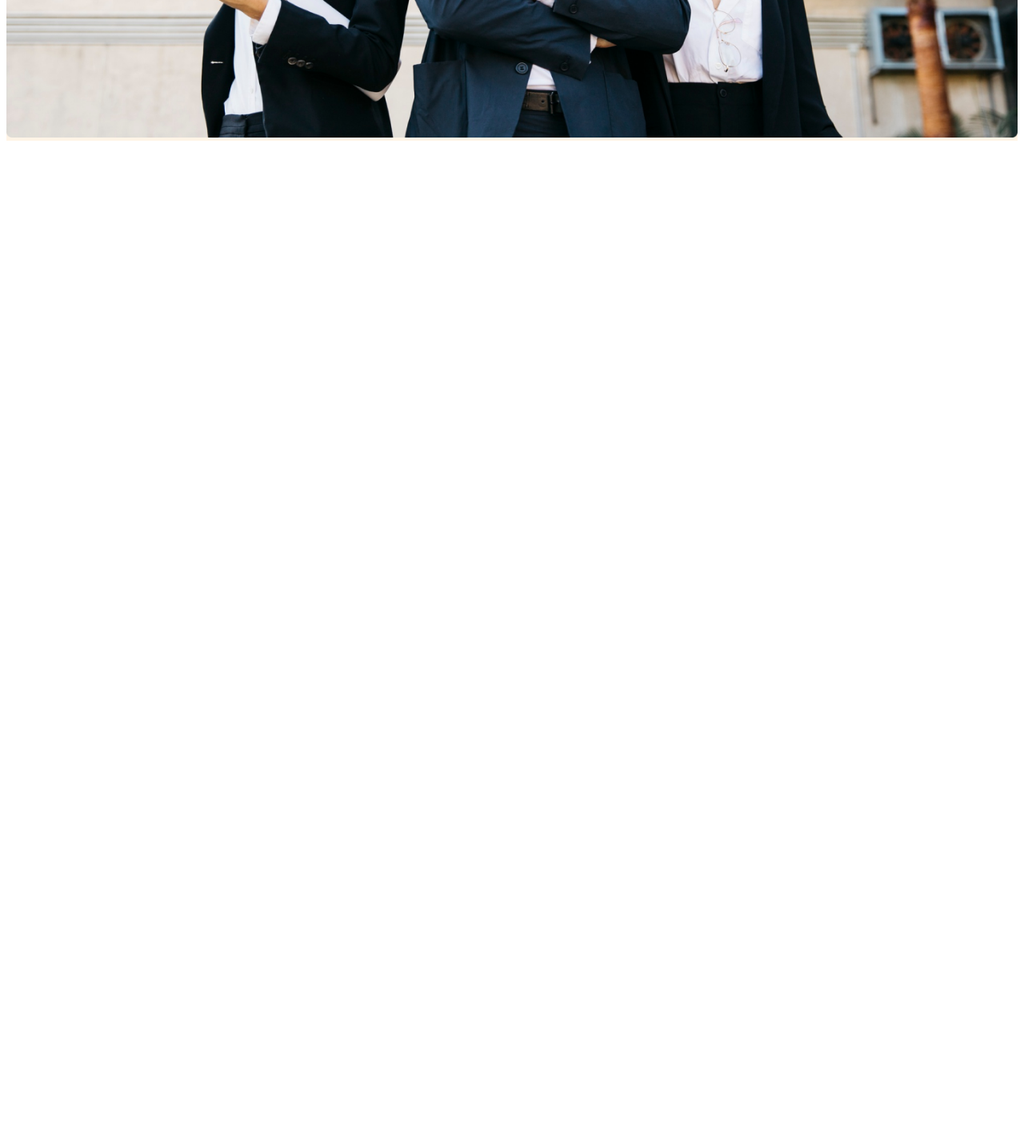
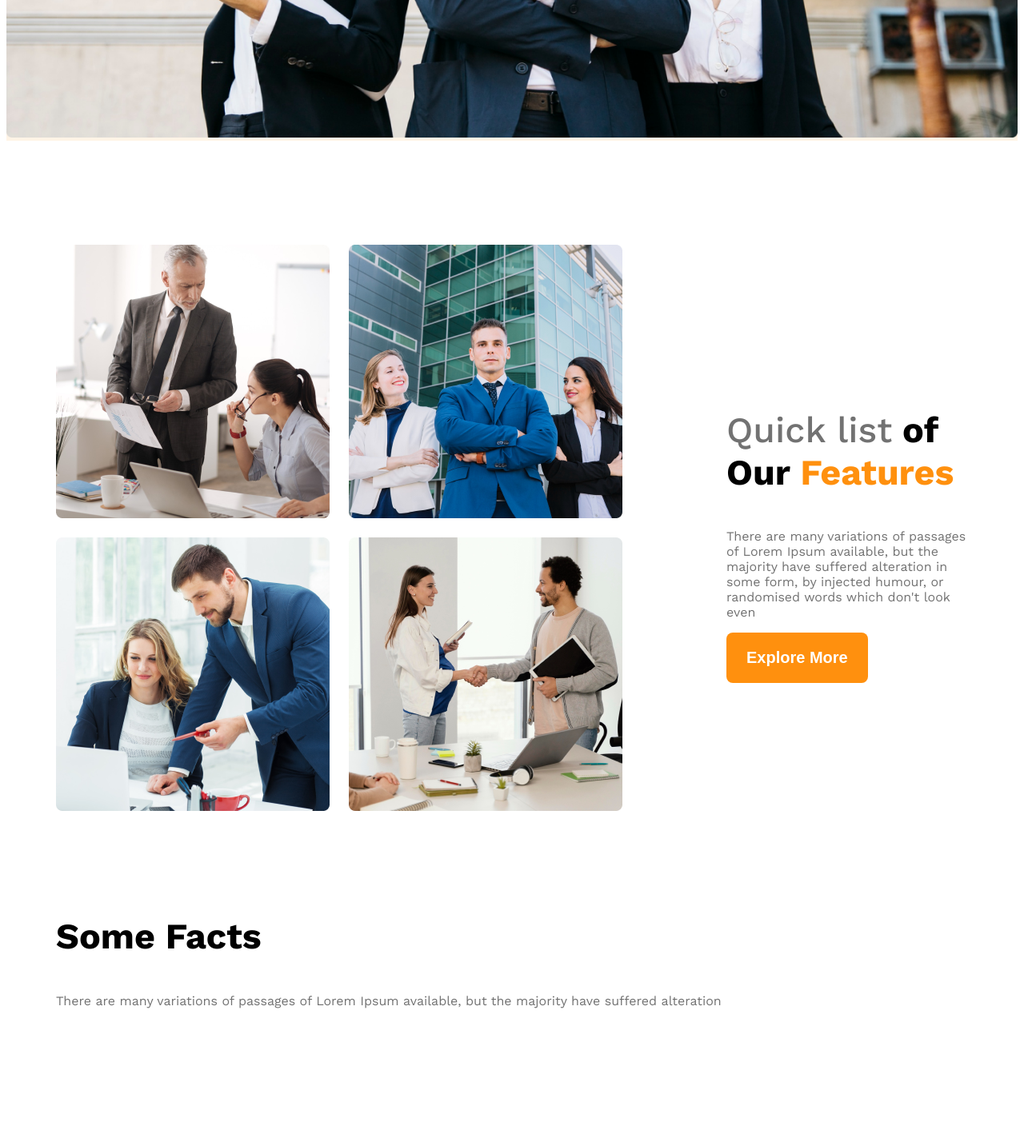
Before and after one commit to arifulislam03442/g3-architect-website, a plain HTML site: page index.html in a window 1280 px wide. Shown: the part 1008-2431 px from the top of the page at 80% size. Before the commit the page ends 1192 px from the top, so only its background shows below. Drawn offline with nearby package versions, Linux system fonts and the light colour scheme.

Commit message:
made team responsive and added fact structure

```diff
--- a/index.html
+++ b/index.html
@@ -24,12 +24,58 @@
             <p class="banner-description">There are many variations of passages of Lorem Ipsum available, but the majority have suffered alteration in
                 some form, by injected humour, or randomised words which don't look even</p>
                 <button class="btn-primary">Explore More</button>
-            </div>
+            </div><div class=""></div>
                 <img class="banner-image"src="images/banner.png" alt="">
         </div>
     </header>
     <main>
-
+        <!-- team section start -->
+        <section class="teams display-flex">
+            <div class="team-img-container">
+                <img src="images/team1.png" alt="two architect discussing about design">
+                <img src="images/team2.png" alt="">
+                <img src="images/team3.png" alt="">
+                <img src="images/team4.png" alt="">
+            </div>
+            <div class="our-features">
+                <h3 class="section-title"><span id="quick-list" class="text-light-gray">Quick list</span> <span>of Our</span> <span class="text-primary">Features</span></h3>
+                <p class="feature-description text-light-gray">There are many variations of passages of Lorem Ipsum available,
+                    but the majority have suffered alteration in some form, by injected
+                    humour, or randomised words which don't look even</p>
+                    <button class="btn-primary">Explore More</button>
+            </div>
+        </section>
+        <!-- features will enjoy -->
+         <section>
+            <h3 class="section-title">Some Facts</h3>
+            <p class="text-light-gray">There are many variations of passages of Lorem Ipsum available, but
+                the majority have suffered alteration</p>
+                <div class="facts-container">
+                    <!-- .fact*4>img.fact-icon+h4.fact-number+h5.fact-name -->
+                    <div class="fact">
+                        <img src="" alt="" class="fact-icon">
+                        <h4 class="fact-number"></h4>
+                        <h5 class="fact-name"></h5>
+                    </div>
+                    <div class="fact">
+                        <img src="" alt="" class="fact-icon">
+                        <h4 class="fact-number"></h4>
+                        <h5 class="fact-name"></h5>
+                    </div>
+                    <div class="fact">
+                        <img src="" alt="" class="fact-icon">
+                        <h4 class="fact-number"></h4>
+                        <h5 class="fact-name"></h5>
+                    </div>
+                    <div class="fact">
+                        <img src="" alt="" class="fact-icon">
+                        <h4 class="fact-number"></h4>
+                        <h5 class="fact-name"></h5>
+                    </div>
+                </div>
+         </section>
+         <!-- some facts -->
+          <section class="some-facts"></section>
     </main>
     <footer>
 
--- a/styles/architects.css
+++ b/styles/architects.css
@@ -10,6 +10,10 @@
   /* shared styles */
 .display-flex{
     display: flex;
+}
+
+.text-primary{
+  color: #FF900E;
 }
 
 /* dark 02 */
@@ -36,6 +40,19 @@
   border: none;
 }
 
+main{
+  max-width: 1140px;
+  margin: 0 auto;
+}
+
+main > section{
+  margin-top: 130px;
+}
+
+.section-title{
+  font-size: 2.8rem;
+  font-weight: 700;
+}
 
   /* header styles */
 
@@ -83,9 +100,48 @@
     width: 100%;
   }
 
+  /* team and feature related styles */
+  .teams{
+    align-items: center;
+  }
+
+  .team-img-container{
+    display: grid;
+    grid-template-columns: repeat(2, 1fr);
+    gap: 24px;
+  }
+
+  .our-features{
+    margin-left: 130px;
+    max-width: 530px;
+  }
+
+
+  #quick-list{
+    font-weight: 500;
+  }
+
   /* responsive media query */
   @media screen and (max-width: 576px) {
-    .navbar, .nav-links{
+    .navbar,
+    .nav-links,
+    .teams{
       flex-direction: column;
     }
+    .team-img-container{
+      grid-template-columns: repeat(1, 1fr);
+    }
+    .our-features{
+      margin-left: 20px;
+    }
   }
+
+/* medium size device */
+@media screen and (min-width: 576px) and (max-width: 992px) {
+  .teams{
+    flex-direction: column;
+  }
+  .our-features{
+    margin: 50px auto;
+  }
+}
```
